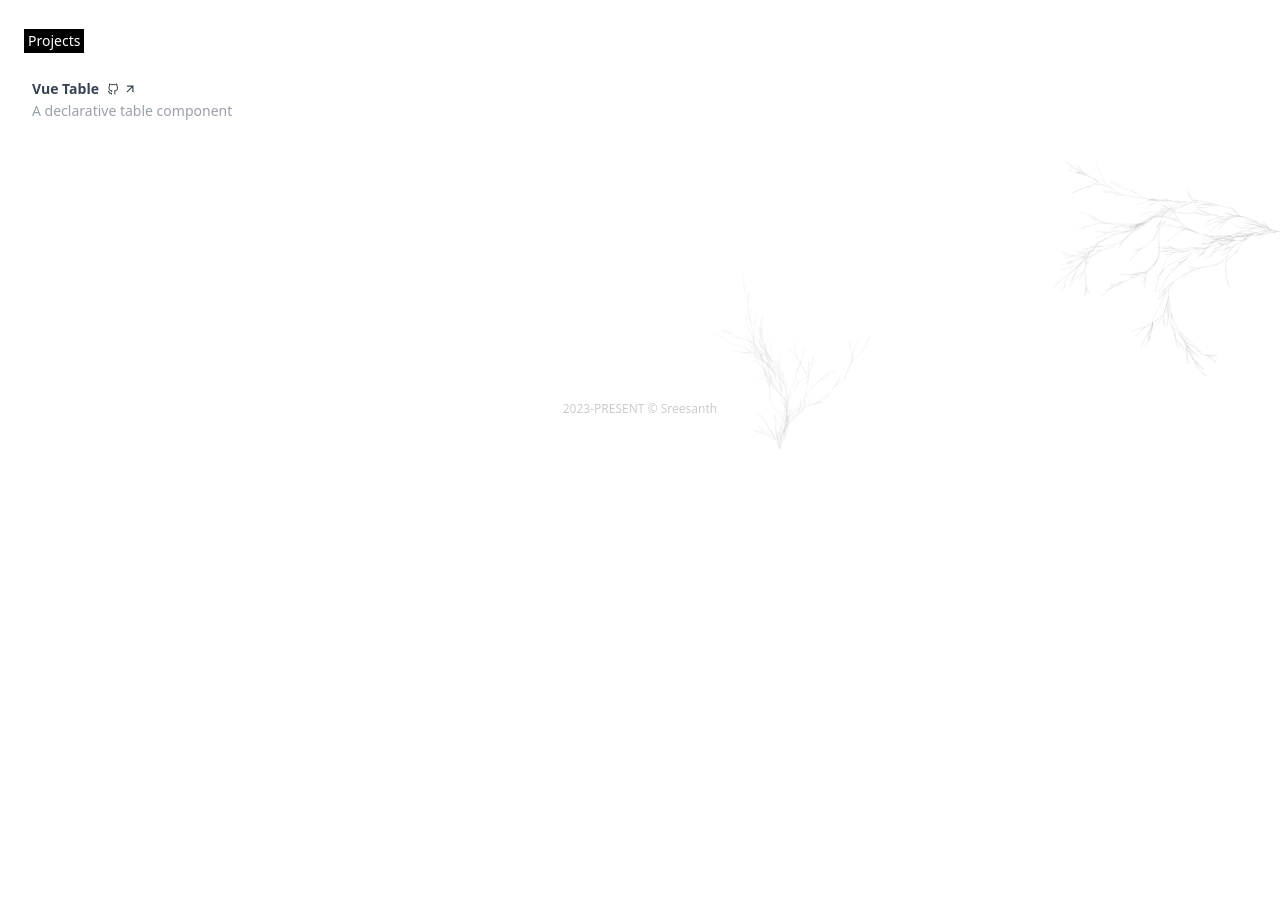
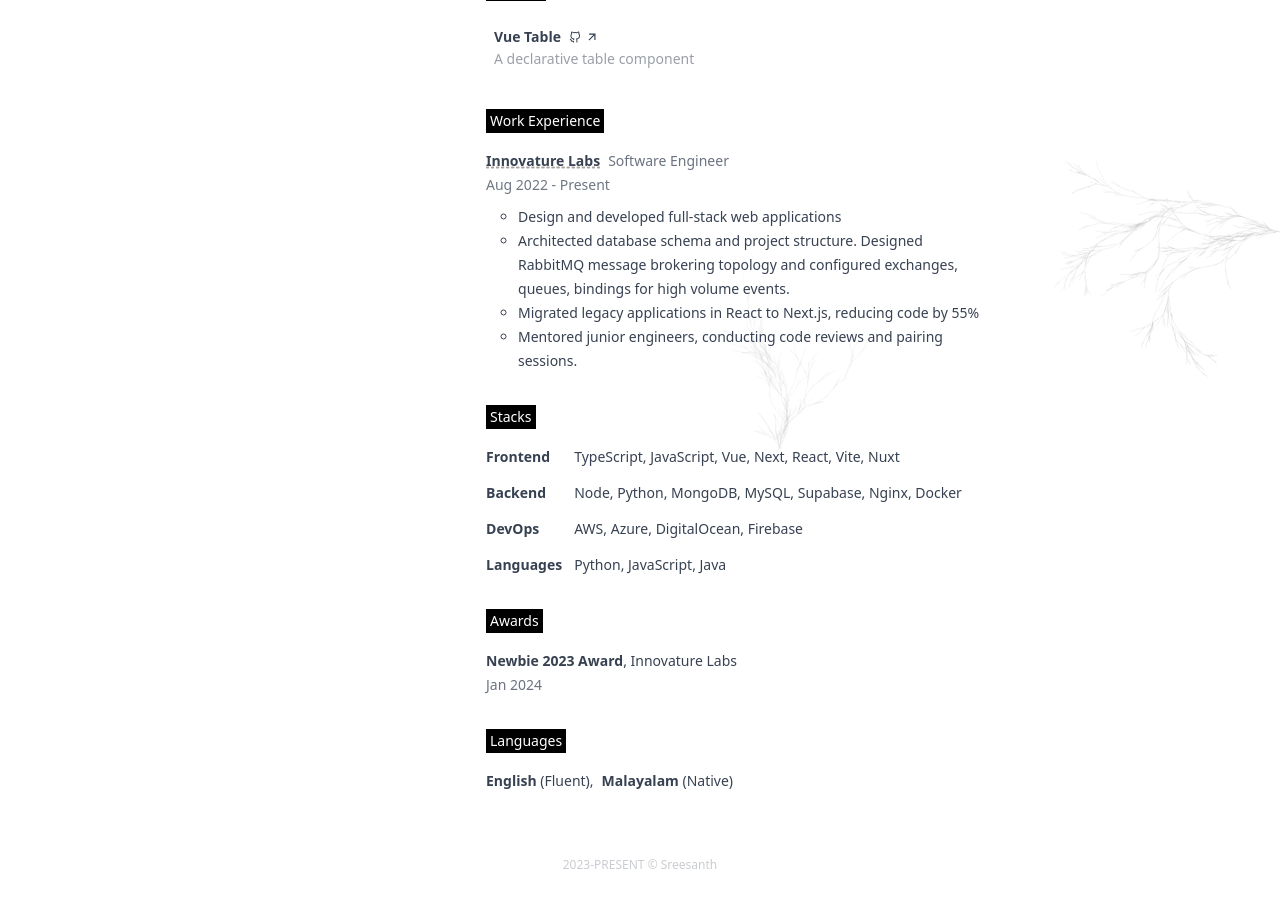
Before and after one commit to Sreesanth46/sreesanth.me, a Vue app: page /resume in a window 1280 px wide. Shown: the part 351-1248 px from the top of the page. Before the commit the page ends 800 px from the top, so only its background shows below. Built offline with nearby package versions, Linux system fonts and the light colour scheme.

Commit message:
feat: resume

```diff
--- a/src/pages/Resume.vue
+++ /dev/null
@@ -1,49 +0,0 @@
-<script setup lang="ts">
-import ProjectExtraCard from '~/components/ProjectExtraCard.vue';
-import { FindMeLinks, ProjectList } from '~/globals';
-</script>
-
-<template>
-  <div class="flex flex-col gap-6">
-    <section class="mb-4">
-      <div class="max-w-sm">
-        <div class="flex flex-col items-center justify-center">
-          <h3 class="font-medium text-3xl">Sreesanth</h3>
-          <h5 class="text-md">Software Engineer</h5>
-          <p class="font-extralight text-xs mt-3">sreesanth46@gmail.com</p>
-          <div class="flex gap-3 mt-2 justify-center items-center">
-            <component
-              class="h-3 w-3"
-              v-for="me in FindMeLinks"
-              :is="me.icons.outlined" />
-          </div>
-        </div>
-      </div>
-    </section>
-
-    <section class="text-sm leading-6 flex flex-col gap-8">
-      <div class="flex flex-col gap-4">
-        <h4 class="bg-black w-max text-white px-1">About</h4>
-        <p>
-          My name is Sreesanth, a computer science engineering graduate. I work
-          on full stack web development projects using various technologies,
-          such as Node.js, Vue.js, Python Django, Next.js, TypeScript, and
-          JavaScript. I have experience with microservice architecture and
-          deploying applications on cloud platforms using Docker and Kubernetes.
-          I also contribute to and build open source projects, demonstrating my
-          passion and enthusiasm for web development.
-        </p>
-      </div>
-
-      <div class="flex flex-col gap-4">
-        <h4 class="bg-black w-max text-white px-1">Projects</h4>
-        <ProjectExtraCard
-          v-for="project in ProjectList"
-          :key="project.title"
-          :title="project.title"
-          :descriptions="project.description"
-          :link="project.link" />
-      </div>
-    </section>
-  </div>
-</template>
--- /dev/null
+++ b/src/pages/Resume/Resume.vue
@@ -0,0 +1,100 @@
+<script setup lang="ts">
+import ProjectExtraCard from '~/components/ProjectExtraCard.vue';
+import { FindMeLinks, ProjectList } from '~/globals';
+import WorkExperienceCard from './WorkExperienceCard.vue';
+</script>
+
+<template>
+  <div class="md:w-[75ch] m-auto">
+    <div class="flex flex-col md:flex-row gap-6 md:gap-12">
+      <section class="mb-4 m-auto md:m-0">
+        <div class="max-w-sm">
+          <div class="flex flex-col items-center justify-center">
+            <h3 class="font-medium text-3xl">Sreesanth</h3>
+            <h5 class="text-md">Software Engineer</h5>
+            <p class="font-extralight text-xs mt-3">sreesanth46@gmail.com</p>
+            <div class="flex gap-3 mt-2 justify-center items-center">
+              <component
+                class="h-3 w-3"
+                v-for="me in FindMeLinks"
+                :is="me.icons.outlined" />
+            </div>
+          </div>
+        </div>
+      </section>
+      <section class="text-sm leading-6 flex flex-col gap-8">
+        <div class="flex flex-col gap-4">
+          <h4
+            class="bg-black dark:bg-white w-max text-white dark:text-black px-1">
+            About
+          </h4>
+          <p>
+            My name is Sreesanth, a computer science engineering graduate. I
+            work on full stack web development projects using various
+            technologies, such as Node.js, Vue.js, Python Django, Next.js,
+            TypeScript, and JavaScript. I have experience with microservice
+            architecture and deploying applications on cloud platforms using
+            Docker and Kubernetes. I also contribute to and build open source
+            projects, demonstrating my passion and enthusiasm for web
+            development.
+          </p>
+        </div>
+        <div class="flex flex-col gap-4">
+          <h4
+            class="bg-black dark:bg-white w-max text-white dark:text-black px-1">
+            Projects
+          </h4>
+          <ProjectExtraCard
+            v-for="project in ProjectList"
+            :key="project.title"
+            :title="project.title"
+            :descriptions="project.description"
+            :link="project.link" />
+        </div>
+        <div class="flex flex-col gap-4">
+          <h4
+            class="bg-black dark:bg-white w-max text-white dark:text-black px-1">
+            Work Experience
+          </h4>
+          <WorkExperienceCard />
+        </div>
+        <div class="flex flex-col gap-4">
+          <h4
+            class="bg-black dark:bg-white w-max text-white dark:text-black px-1">
+            Stacks
+          </h4>
+          <div class="grid grid-cols-[max-content,auto] gap-3">
+            <div><strong>Frontend</strong></div>
+            <p>TypeScript, JavaScript, Vue, Next, React, Vite, Nuxt</p>
+            <div><strong>Backend</strong></div>
+            <p>Node, Python, MongoDB, MySQL, Supabase, Nginx, Docker</p>
+            <div><strong>DevOps</strong></div>
+            <p>AWS, Azure, DigitalOcean, Firebase</p>
+            <div><strong>Languages</strong></div>
+            <p>Python, JavaScript, Java</p>
+          </div>
+        </div>
+        <div class="flex flex-col gap-4">
+          <h4
+            class="bg-black dark:bg-white w-max text-white dark:text-black px-1">
+            Awards
+          </h4>
+          <div>
+            <p><strong>Newbie 2023 Award</strong>, Innovature Labs</p>
+            <p class="text-gray-500 font-light">Jan 2024</p>
+          </div>
+        </div>
+        <div class="flex flex-col gap-4">
+          <h4
+            class="bg-black dark:bg-white w-max text-white dark:text-black px-1">
+            Languages
+          </h4>
+          <div class="flex gap-2">
+            <p><strong>English</strong> (Fluent),</p>
+            <p><strong>Malayalam</strong> (Native)</p>
+          </div>
+        </div>
+      </section>
+    </div>
+  </div>
+</template>
--- /dev/null
+++ b/src/pages/Resume/WorkExperienceCard.vue
@@ -0,0 +1,27 @@
+<template>
+  <div class="flex flex-col gap-2">
+    <div>
+      <p class="flex gap-2">
+        <strong class="underline decoration-stone-400 decoration-dashed">
+          <a href="#"> Innovature Labs </a>
+        </strong>
+        <span class="text-gray-500">Software Engineer</span>
+      </p>
+      <p class="text-gray-600/80 font-light">Aug 2022 - Present</p>
+    </div>
+    <ul class="pl-8 list-[circle]">
+      <li>Design and developed full-stack web applications</li>
+      <li>
+        Architected database schema and project structure. Designed RabbitMQ
+        message brokering topology and configured exchanges, queues, bindings
+        for high volume events.
+      </li>
+      <li>
+        Migrated legacy applications in React to Next.js, reducing code by 55%
+      </li>
+      <li>
+        Mentored junior engineers, conducting code reviews and pairing sessions.
+      </li>
+    </ul>
+  </div>
+</template>
--- /dev/null
+++ b/src/pages/Resume/index.ts
@@ -0,0 +1,3 @@
+import Resume from './Resume.vue';
+
+export default Resume;
--- a/src/router/index.ts
+++ b/src/router/index.ts
@@ -15,7 +15,7 @@
   {
     path: '/resume',
     name: 'Resume',
-    component: () => import('~/pages/Resume.vue')
+    component: () => import('~/pages/Resume')
   }
 ];
 
```
